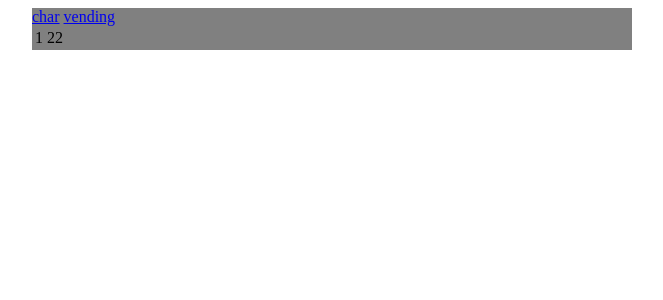
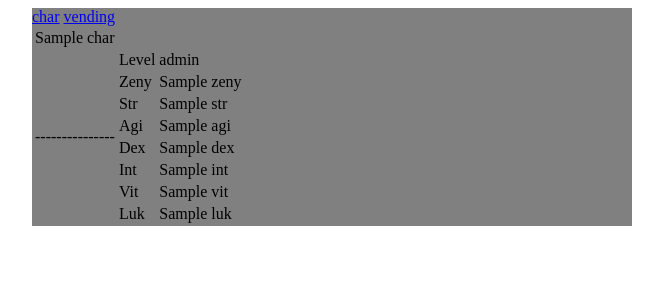
Before and after one commit to ilozgach/ragnaweb, a Flask app: template templates/chars.html in a window 1280 px wide. Shown: the top 300 px of the page, without its empty margins (308-971 px from the left). Run offline with Flask 2, Linux system fonts and the light colour scheme; the template is opened without the code that fills it: most values are stand-ins (such as "Sample title", 1, 10 or a date in 2020); parts of the project's set-up code (start-up, migrations or seed data) failed here and were passed over.

Commit message:
Extend char table

```diff
--- a/templates/chars.html
+++ b/templates/chars.html
@@ -3,7 +3,40 @@
     <table>
         {% for char in chars %}
             <tr>
-                <td>{{ char.account_id }}</td><td>22</td>
+                <td colspan="3">{{ char.name }}</td>
+            </tr>
+            <tr>
+                <td rowspan="8">---------------</td>
+                <td>Level</td>
+                <td>{{ char.base_level }}</td>
+            </tr>
+            <tr>
+                <td>Zeny</td>
+                <td>{{ char.zeny }}</td>
+            </tr>
+            <tr>
+                <td>Str</td>
+                <td>{{ char.str }}</td>
+            </tr>
+            <tr>
+                <td>Agi</td>
+                <td>{{ char.agi }}</td>
+            </tr>
+            <tr>
+                <td>Dex</td>
+                <td>{{ char.dex }}</td>
+            </tr>
+            <tr>
+                <td>Int</td>
+                <td>{{ char.int }}</td>
+            </tr>
+            <tr>
+                <td>Vit</td>
+                <td>{{ char.vit }}</td>
+            </tr>
+            <tr>
+                <td>Luk</td>
+                <td>{{ char.luk }}</td>
             </tr>
         {% endfor %}
 </table>
```
